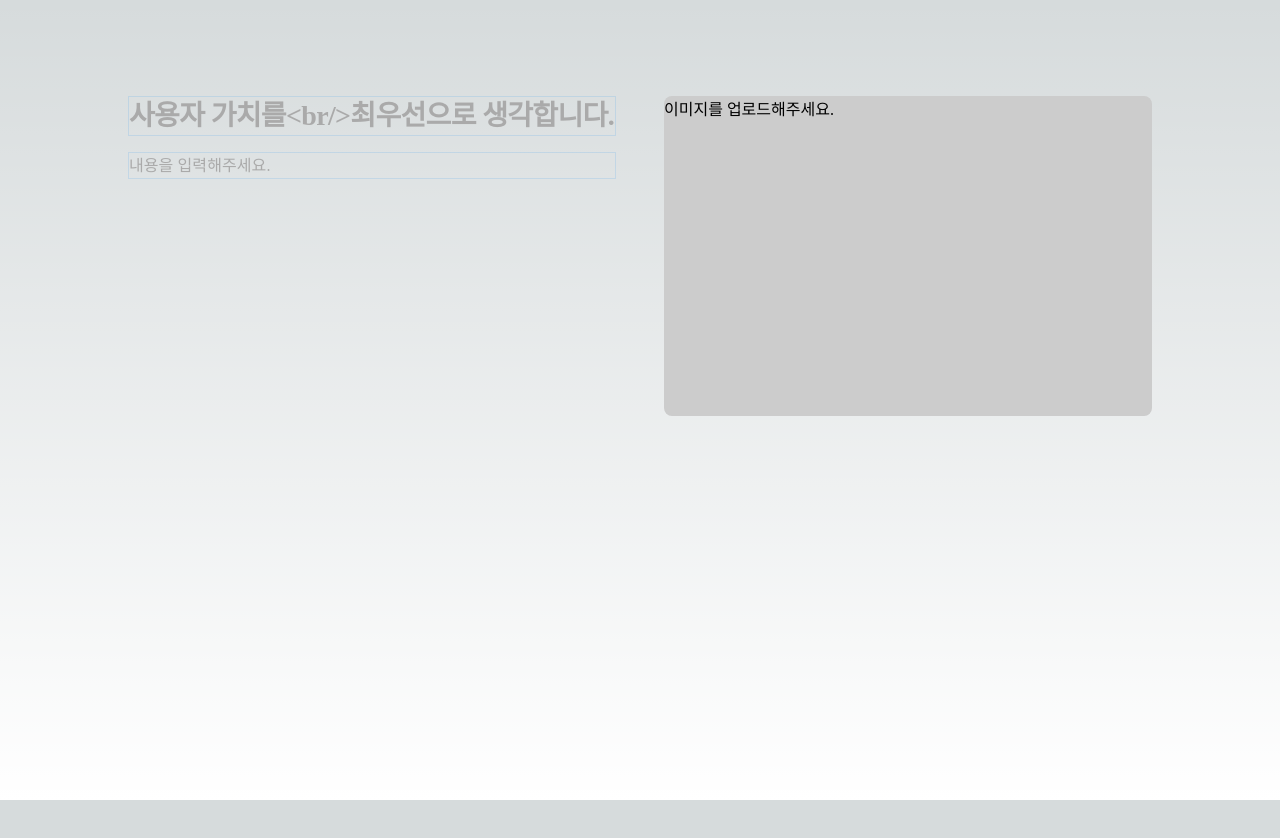
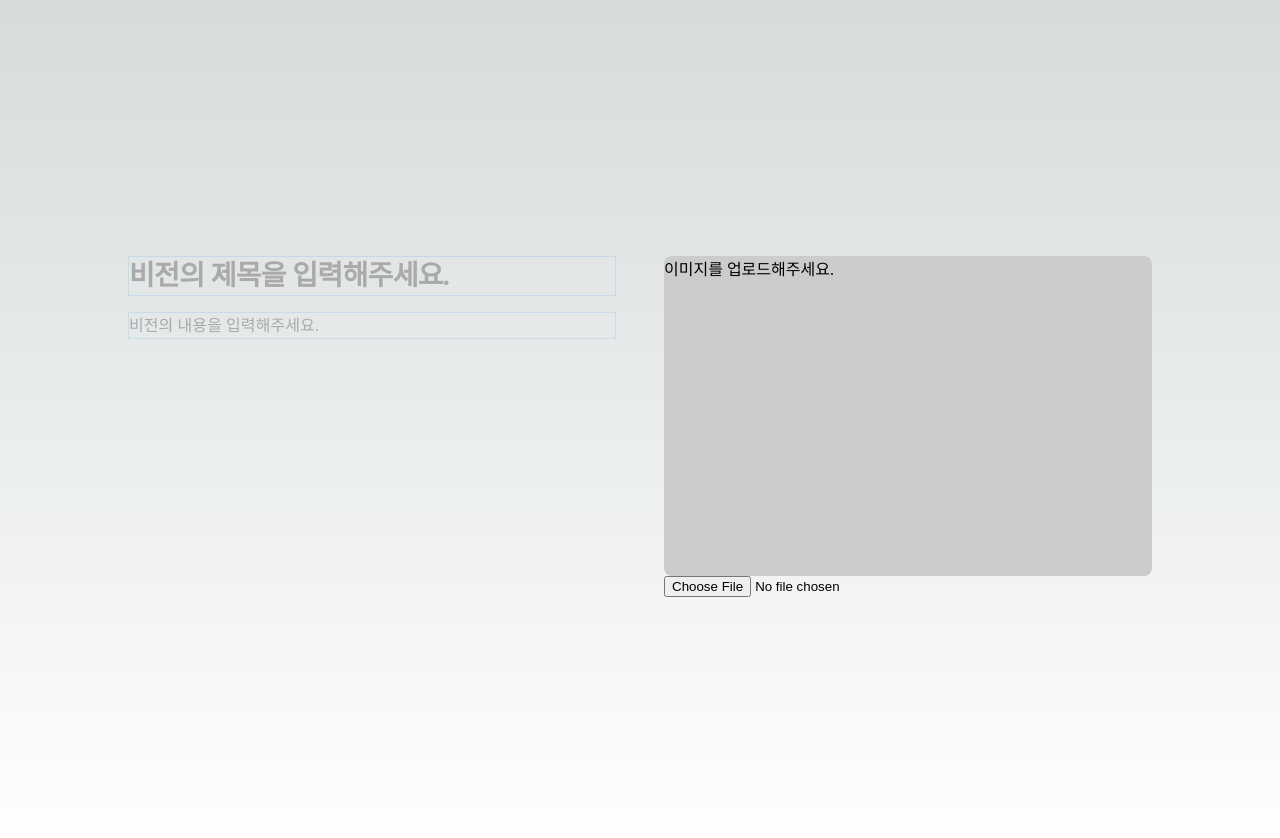
Before and after one commit to kibaek-kimm/site-builder-experiment, a Next.js app: page / in a window 1280 px wide. Shown: the top 838 px of the page. Before the commit the page ends 800 px from the top, so only its background shows below. Built offline with nearby package versions, Linux system fonts and the light colour scheme.

Commit message:
feat: Vision 컴포넌트 추가

```diff
--- a/src/components/Vision/Vision.module.css
+++ b/src/components/Vision/Vision.module.css
@@ -2,7 +2,7 @@
   display: flex;
   justify-content: space-between;
   width: 1024px;
-  margin: 0 auto;
+  padding: 160px 0;
 }
 
 .heading {
--- a/src/components/Vision/index.tsx
+++ b/src/components/Vision/index.tsx
@@ -2,31 +2,81 @@
 
 import ContentEditable from "../ContentEditable";
 import styles from "./Vision.module.css";
+import { ChangeEvent, useState } from "react";
+import axios from "axios";
 
-export default function Vision() {
+interface VisionValues {
+  heading: string;
+  description: string;
+  image: string;
+}
+
+interface Props {
+  defaultValues?: Partial<VisionValues>;
+  onChange?: (values: VisionValues) => void;
+}
+
+export default function Vision({ defaultValues, onChange }: Props) {
+  const [values, setValues] = useState<VisionValues>({
+    heading: defaultValues?.heading ?? "",
+    description: defaultValues?.description ?? "",
+    image: defaultValues?.image ?? "",
+  });
+  const handleFile = (e: ChangeEvent<HTMLInputElement>) => {
+    const target = e.currentTarget;
+    const file = (target.files as FileList)[0];
+
+    if (file) {
+      const formData = new FormData();
+      formData.append("image", file);
+
+      axios
+        .post("/api/upload-image", formData)
+        .then((response) => {
+          console.log(response);
+        })
+        .catch((err) => {
+          console.log(err);
+        });
+    }
+  };
+
   return (
     <div className={styles.wrapper}>
       <div className={styles.leftArea}>
         <ContentEditable
           className={styles.heading}
           tagName="h2"
-          placeholder={`사용자 가치를<br/>최우선으로 생각합니다.`}
+          defaultValue={values.heading}
+          placeholder="비전의 제목을 입력해주세요."
           onInputChange={(content) => {
-            console.log(content);
+            const newValues = { ...values, heading: content };
+            setValues(newValues);
+
+            if (onChange) {
+              onChange(newValues);
+            }
           }}
         />
 
         <ContentEditable
           className={styles.description}
           tagName="p"
-          placeholder="내용을 입력해주세요."
+          defaultValue={values.description}
+          placeholder="비전의 내용을 입력해주세요."
           onInputChange={(content) => {
-            console.log(content);
+            const newValues = { ...values, description: content };
+            setValues(newValues);
+
+            if (onChange) {
+              onChange(newValues);
+            }
           }}
         />
       </div>
       <div className={styles.rightArea}>
         <div className={styles.image}>이미지를 업로드해주세요.</div>
+        <input type="file" onChange={handleFile} />
       </div>
     </div>
   );
```
Also changed, not shown: 1 other file (tests, documents, lock files or other folders).
